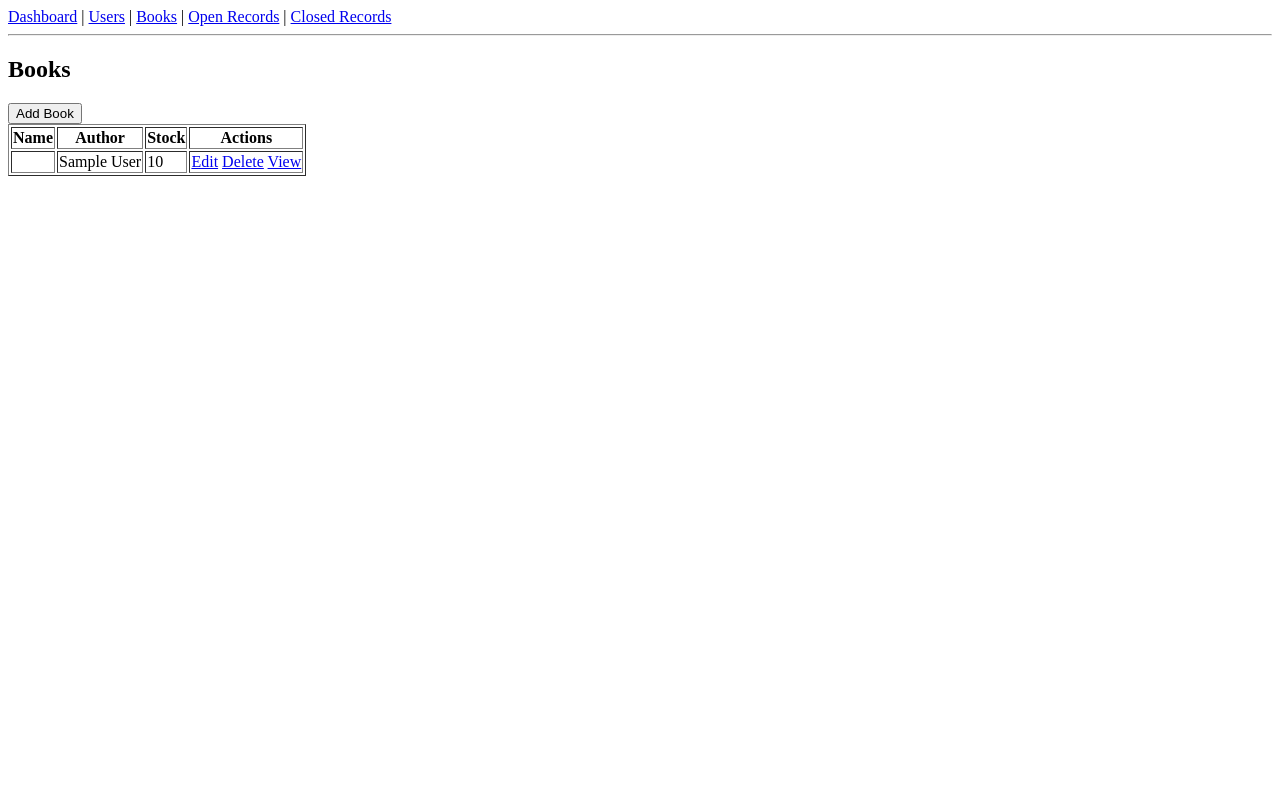
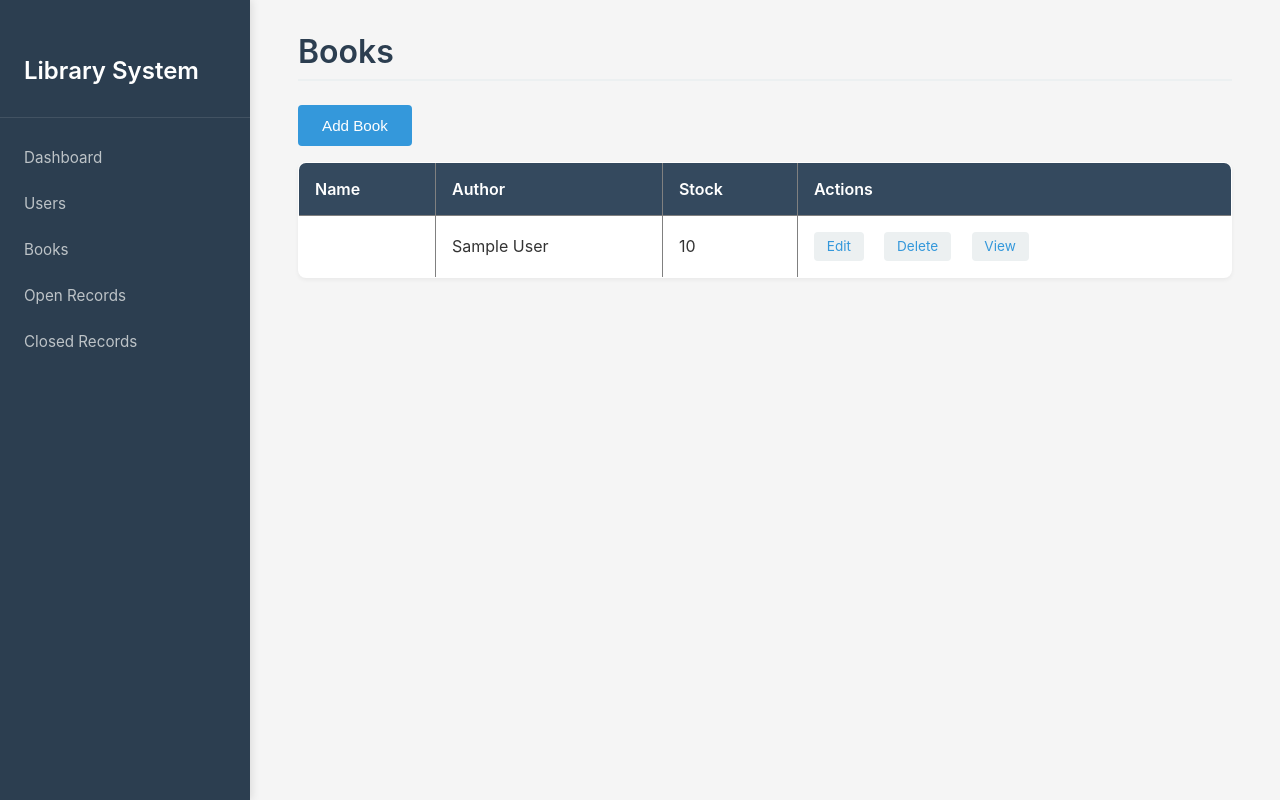
Before and after one commit to ADR-projects/Library-Management-System, a Django app: page /books/ in a window 1280 px wide. Run offline with Django 5.2, Linux system fonts and the light colour scheme; tables that the repository leaves empty hold one stand-in row (values such as "Sample post").

Commit message:
Add Basic UI

```diff
--- a/myproject/myproject/settings.py
+++ b/myproject/myproject/settings.py
@@ -125,3 +125,4 @@ USE_TZ = True
 # https://docs.djangoproject.com/en/6.0/howto/static-files/
 
 STATIC_URL = 'static/'
+STATICFILES_DIRS = [BASE_DIR / 'static']
--- a/myproject/static/css/styles.css
+++ b/myproject/static/css/styles.css
@@ -0,0 +1,299 @@
+* {
+    margin: 0;
+    padding: 0;
+    box-sizing: border-box;
+}
+
+body {
+    font-family: -apple-system, BlinkMacSystemFont, 'Segoe UI', Roboto, 'Helvetica Neue', Arial, sans-serif;
+    background-color: #f5f5f5;
+    color: #333;
+}
+
+.container {
+    display: flex;
+    min-height: 100vh;
+}
+
+.sidebar {
+    width: 250px;
+    background-color: #2c3e50;
+    padding: 2rem 0;
+    position: fixed;
+    height: 100vh;
+    overflow-y: auto;
+    box-shadow: 2px 0 8px rgba(0, 0, 0, 0.1);
+}
+
+.nav-header {
+    color: #fff;
+    font-size: 1.5rem;
+    font-weight: 600;
+    padding: 1.5rem 1.5rem 2rem;
+    border-bottom: 1px solid rgba(255, 255, 255, 0.1);
+    margin-bottom: 1rem;
+}
+
+.nav-link {
+    display: block;
+    color: #bdc3c7;
+    text-decoration: none;
+    padding: 0.85rem 1.5rem;
+    font-size: 0.95rem;
+    transition: all 0.3s ease;
+}
+
+.nav-link:hover {
+    color: #fff;
+    background-color: rgba(52, 152, 219, 0.2);
+    border-left: 4px solid #3498db;
+    padding-left: calc(1.5rem - 4px);
+}
+
+
+.content {
+    margin-left: 250px;
+    padding: 2rem 3rem;
+    flex: 1;
+    width: calc(100% - 250px);
+}
+
+h1, h2, h3, h4, h5, h6 {
+    margin-bottom: 1.5rem;
+    color: #2c3e50;
+    font-weight: 600;
+}
+
+h2 {
+    font-size: 2rem;
+    padding-bottom: 0.5rem;
+    border-bottom: 2px solid #ecf0f1;
+}
+
+p {
+    margin-bottom: 1rem;
+    line-height: 1.6;
+}
+
+a {
+    color: #3498db;
+    text-decoration: none;
+    transition: color 0.3s ease;
+}
+
+a:hover {
+    color: #2980b9;
+    text-decoration: underline;
+}
+
+button, input[type="submit"], input[type="button"] {
+    background-color: #3498db;
+    color: white;
+    border: none;
+    padding: 0.75rem 1.5rem;
+    font-size: 0.95rem;
+    border-radius: 4px;
+    cursor: pointer;
+    transition: all 0.3s ease;
+    font-weight: 500;
+}
+
+button:hover, input[type="submit"]:hover, input[type="button"]:hover {
+    background-color: #2980b9;
+    box-shadow: 0 2px 8px rgba(52, 152, 219, 0.3);
+}
+
+button:active, input[type="submit"]:active {
+    transform: translateY(1px);
+}
+
+a button {
+    margin-right: 0.5rem;
+    margin-bottom: 1rem;
+}
+
+form {
+    background-color: white;
+    padding: 2rem;
+    border-radius: 8px;
+    box-shadow: 0 2px 4px rgba(0, 0, 0, 0.05);
+    max-width: 600px;
+    margin-bottom: 2rem;
+}
+
+form p {
+    margin-bottom: 1.5rem;
+    display: flex;
+    flex-direction: column;
+}
+
+form label {
+    font-weight: 500;
+    margin-bottom: 0.5rem;
+    color: #2c3e50;
+}
+
+form input[type="text"],
+form input[type="email"],
+form input[type="password"],
+form input[type="number"],
+form input[type="date"],
+form textarea,
+form select {
+    width: 100%;
+    padding: 0.75rem;
+    border: 1px solid #ddd;
+    border-radius: 4px;
+    font-size: 0.95rem;
+    font-family: inherit;
+    transition: border-color 0.3s ease, box-shadow 0.3s ease;
+}
+
+form input[type="text"]:focus,
+form input[type="email"]:focus,
+form input[type="password"]:focus,
+form input[type="number"]:focus,
+form input[type="date"]:focus,
+form textarea:focus,
+form select:focus {
+    outline: none;
+    border-color: #3498db;
+    box-shadow: 0 0 0 3px rgba(52, 152, 219, 0.1);
+}
+
+/* Tables */
+table {
+    width: 100%;
+    border-collapse: collapse;
+    background-color: white;
+    border-radius: 8px;
+    overflow: hidden;
+    box-shadow: 0 2px 4px rgba(0, 0, 0, 0.05);
+    margin-bottom: 2rem;
+}
+
+table th {
+    background-color: #34495e;
+    color: white;
+    padding: 1rem;
+    text-align: left;
+    font-weight: 600;
+}
+
+table td {
+    padding: 1rem;
+    border-bottom: 1px solid #ecf0f1;
+}
+
+table tr:last-child td {
+    border-bottom: none;
+}
+
+table tr:hover {
+    background-color: #f9f9f9;
+}
+
+table a {
+    display: inline-block;
+    margin-right: 1rem;
+    padding: 0.4rem 0.8rem;
+    background-color: #ecf0f1;
+    border-radius: 4px;
+    font-size: 0.85rem;
+    transition: all 0.3s ease;
+}
+
+table a:last-child {
+    margin-right: 0;
+}
+
+table a:hover {
+    background-color: #3498db;
+    color: white;
+    text-decoration: none;
+}
+
+.clearfix::after {
+    content: "";
+    display: table;
+    clear: both;
+}
+
+/* Responsive !!!!!! */
+@media (max-width: 768px) {
+    .sidebar {
+        width: 200px;
+    }
+
+    .content {
+        margin-left: 200px;
+        width: calc(100% - 200px);
+        padding: 1.5rem 1rem;
+    }
+
+    .nav-header {
+        font-size: 1.2rem;
+    }
+
+    .nav-link {
+        padding: 0.7rem 1rem;
+        font-size: 0.9rem;
+    }
+
+    h2 {
+        font-size: 1.5rem;
+    }
+
+    form {
+        max-width: 100%;
+    }
+
+    table {
+        font-size: 0.9rem;
+    }
+
+    table th, table td {
+        padding: 0.75rem 0.5rem;
+    }
+}
+
+@media (max-width: 480px) {
+    .sidebar {
+        width: 100%;
+        height: auto;
+        position: relative;
+    }
+
+    .nav-header {
+        padding: 1rem;
+        margin-bottom: 0;
+    }
+
+    .nav-link {
+        padding: 0.7rem 1rem;
+    }
+
+    .content {
+        margin-left: 0;
+        width: 100%;
+        padding: 1rem;
+    }
+
+    form {
+        padding: 1.5rem;
+    }
+
+    table {
+        font-size: 0.85rem;
+    }
+
+    table th, table td {
+        padding: 0.5rem;
+    }
+
+    table a {
+        display: block;
+        margin-bottom: 0.25rem;
+        margin-right: 0;
+    }
+}
--- a/myproject/templates/base.html
+++ b/myproject/templates/base.html
@@ -1,23 +1,28 @@
+{% load static %}
 <!DOCTYPE html>
 <html>
 <head>
+    <meta charset="UTF-8">
+    <meta name="viewport" content="width=device-width, initial-scale=1.0">
     <title>Library System</title>
+    <link rel="stylesheet" href="{% static 'css/styles.css' %}">
 </head>
 <body>
+    {% load static %}
+    <div class="container">
+        <nav class="sidebar">
+            <div class="nav-header">Library System</div>
+            <a href="{% url 'dashboard' %}" class="nav-link">Dashboard</a>
+            <a href="{% url 'users' %}" class="nav-link">Users</a>
+            <a href="{% url 'books' %}" class="nav-link">Books</a>
+            <a href="{% url 'open_records' %}" class="nav-link">Open Records</a>
+            <a href="{% url 'closed_records' %}" class="nav-link">Closed Records</a>
+        </nav>
 
-    <nav>
-        <a href="{% url 'dashboard' %}">Dashboard</a> |
-        <a href="{% url 'users' %}">Users</a> |
-        <a href="{% url 'books' %}">Books</a> |
-        <a href="{% url 'open_records' %}">Open Records</a> |
-        <a href="{% url 'closed_records' %}">Closed Records</a>
-    </nav>
-
-    <hr>
-
-    <!-- PAGE CONTENT WILL COME HERE -->
-    {% block content %}
-    {% endblock %}
-
+        <main class="content">
+            {% block content %}
+            {% endblock %}
+        </main>
+    </div>
 </body>
 </html>
```
